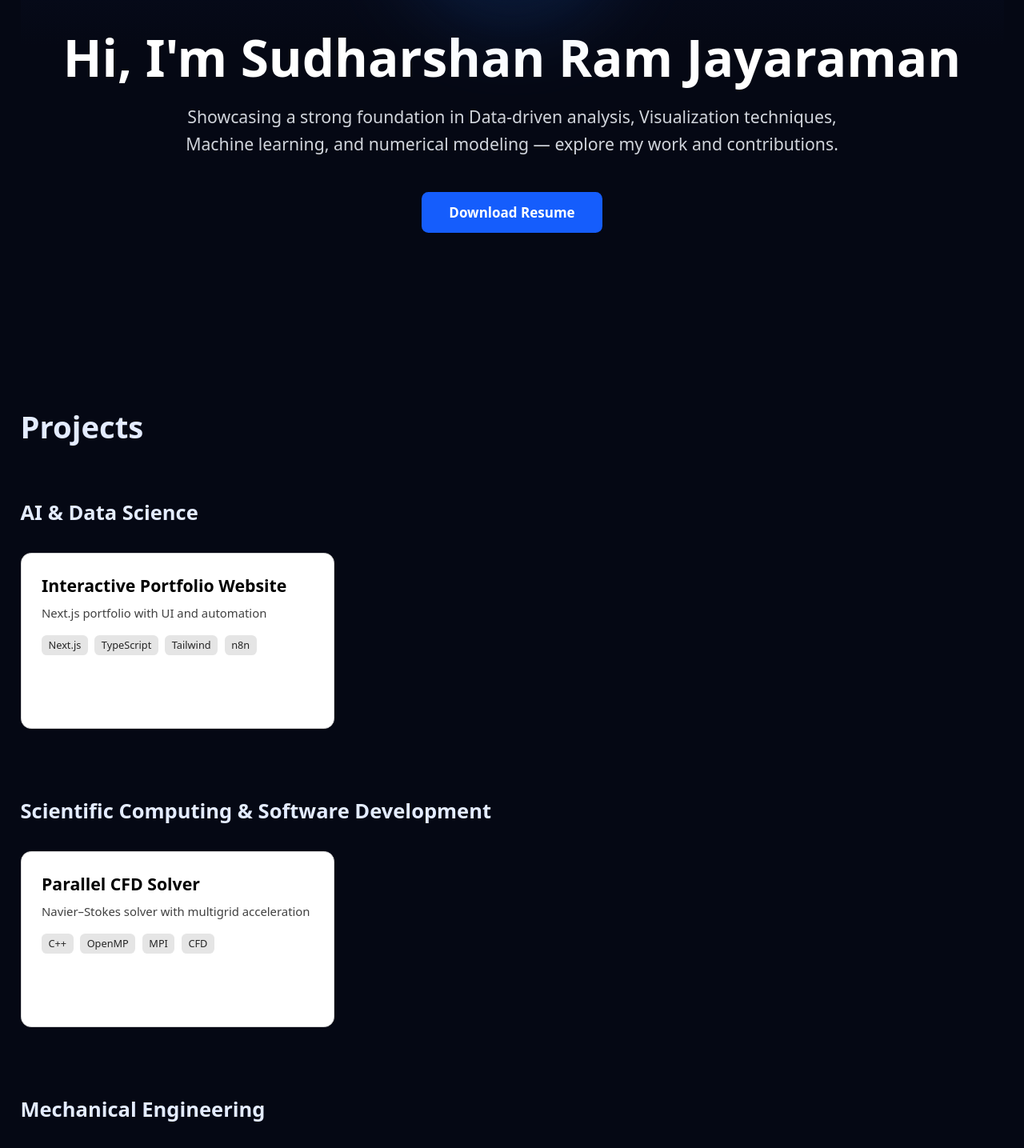
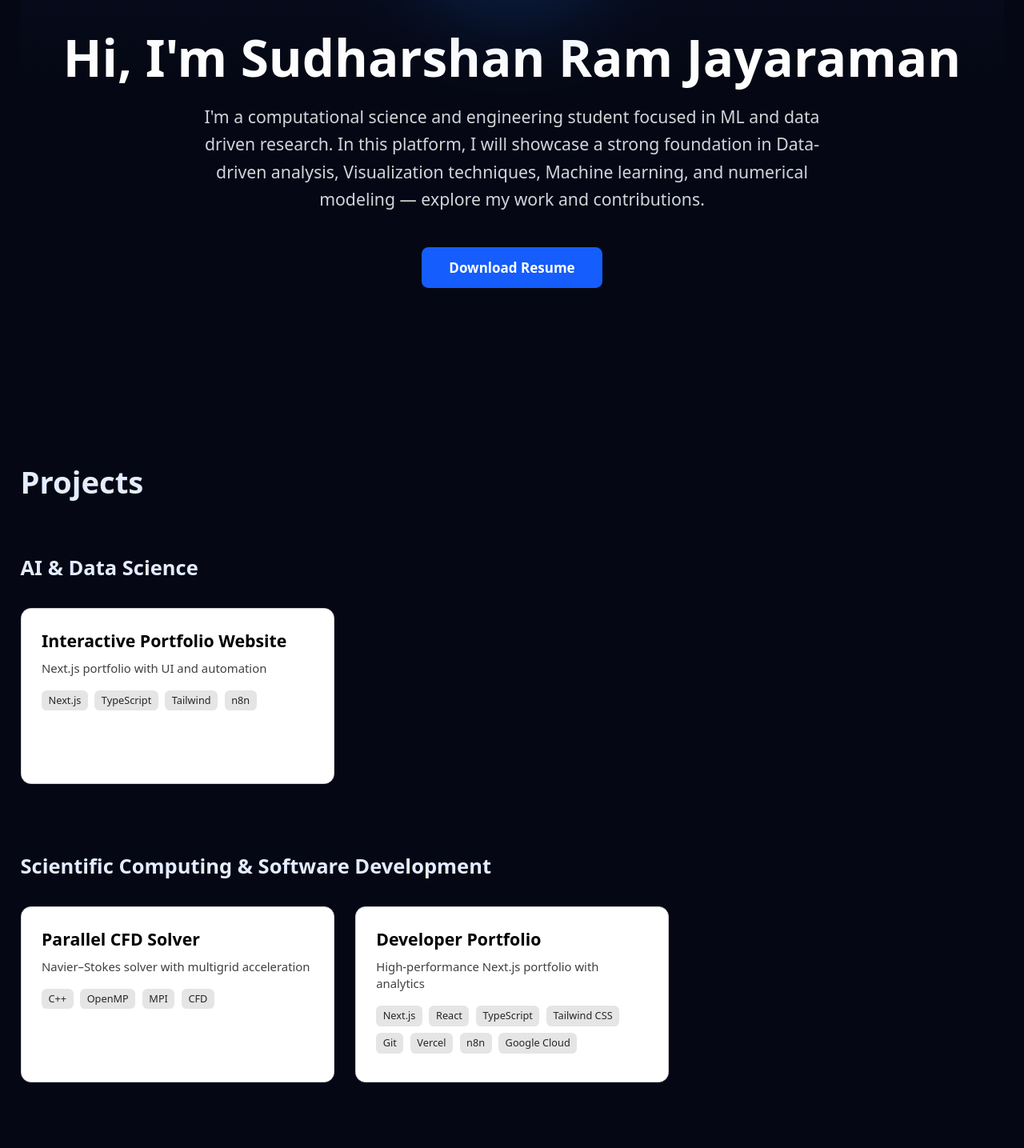
Before and after one commit to Sudharshan07709/my-portfolio, a Next.js app: page / in a window 1280 px wide. Shown: the part 360-1795 px from the top of the page at 80% size. Built offline with nearby package versions, Linux system fonts and the light colour scheme.

Commit message:
correction in profile description

```diff
--- a/Components/Hero.tsx
+++ b/Components/Hero.tsx
@@ -65,7 +65,8 @@ export default function Hero() {
         transition={{ delay: 0.5 }}
         className="text-gray-300 max-w-3xl mb-10 text-lg md:text-xl leading-relaxed"
       >
-        Showcasing a strong foundation in Data-driven analysis, Visualization
+        I'm a computational science and engineering student focused in ML and data driven research.
+        In this platform, I will showcase a strong foundation in Data-driven analysis, Visualization
         techniques, Machine learning, and numerical modeling — explore my work
         and contributions.
       </motion.p>
--- a/data/projects.ts
+++ b/data/projects.ts
@@ -19,6 +19,9 @@ export type Project = {
 };
 
 export const projects: Project[] = [
+  /* ===============================
+     SCIENTIFIC COMPUTING
+     =============================== */
   {
     id: "cfd-solver",
     title: "Parallel CFD Solver",
@@ -30,8 +33,12 @@ export const projects: Project[] = [
     images: ["/projects/cfd/1.png", "/projects/cfd/2.png"],
     github: "https://github.com/yourname/cfd-solver",
   },
+
+  /* ===============================
+     AI & DATA SCIENCE
+     =============================== */
   {
-    id: "portfolio",
+    id: "portfolio-ai",
     title: "Interactive Portfolio Website",
     shortDescription: "Next.js portfolio with UI and automation",
     longDescription:
@@ -40,6 +47,10 @@ export const projects: Project[] = [
     category: "AI_DATA",
     github: "https://github.com/yourname/portfolio",
   },
+
+  /* ===============================
+     MECHANICAL ENGINEERING
+     =============================== */
   {
     id: "fea-bracket",
     title: "FEA of Mechanical Bracket",
@@ -49,4 +60,34 @@ export const projects: Project[] = [
     tech: ["ANSYS", "Solid Mechanics"],
     category: "MECHANICAL",
   },
+
+  /* ===============================
+     SCIENTIFIC COMPUTING / SOFTWARE
+     =============================== */
+  {
+    id: "portfolio-scientific",
+    title: "Developer Portfolio",
+    shortDescription: "High-performance Next.js portfolio with analytics",
+    longDescription: `
+Designed and developed a modern, high-performance personal portfolio using Next.js (App Router) and Tailwind CSS, with a strong focus on scalability, performance, and clean component architecture.
+
+The site presents academic, technical, and professional work through modular sections such as certifications, extracurricular activities, and interactive project showcases with modal-based deep dives.
+
+The implementation follows a clear server–client component separation, reusable data-driven rendering, and fully responsive design principles. Integrated automation workflows using n8n enable real-time analytics, including page visit tracking, resume download tracking, contact form submissions, automated email notifications, and structured data storage in Google Sheets.
+
+This portfolio functions as both a technical showcase and a digital resume, demonstrating proficiency in modern web development, UI engineering, and practical automation-driven system design.
+`,
+    tech: [
+      "Next.js",
+      "React",
+      "TypeScript",
+      "Tailwind CSS",
+      "Git",
+      "Vercel",
+      "n8n",
+      "Google Cloud",
+    ],
+    images: ["/projects/portfolio/Website.png"],
+    category: "SCIENTIFIC_COMPUTING",
+  },
 ];
```
Also changed, not shown: Components/Projects/portfolio/Website .png (added).
